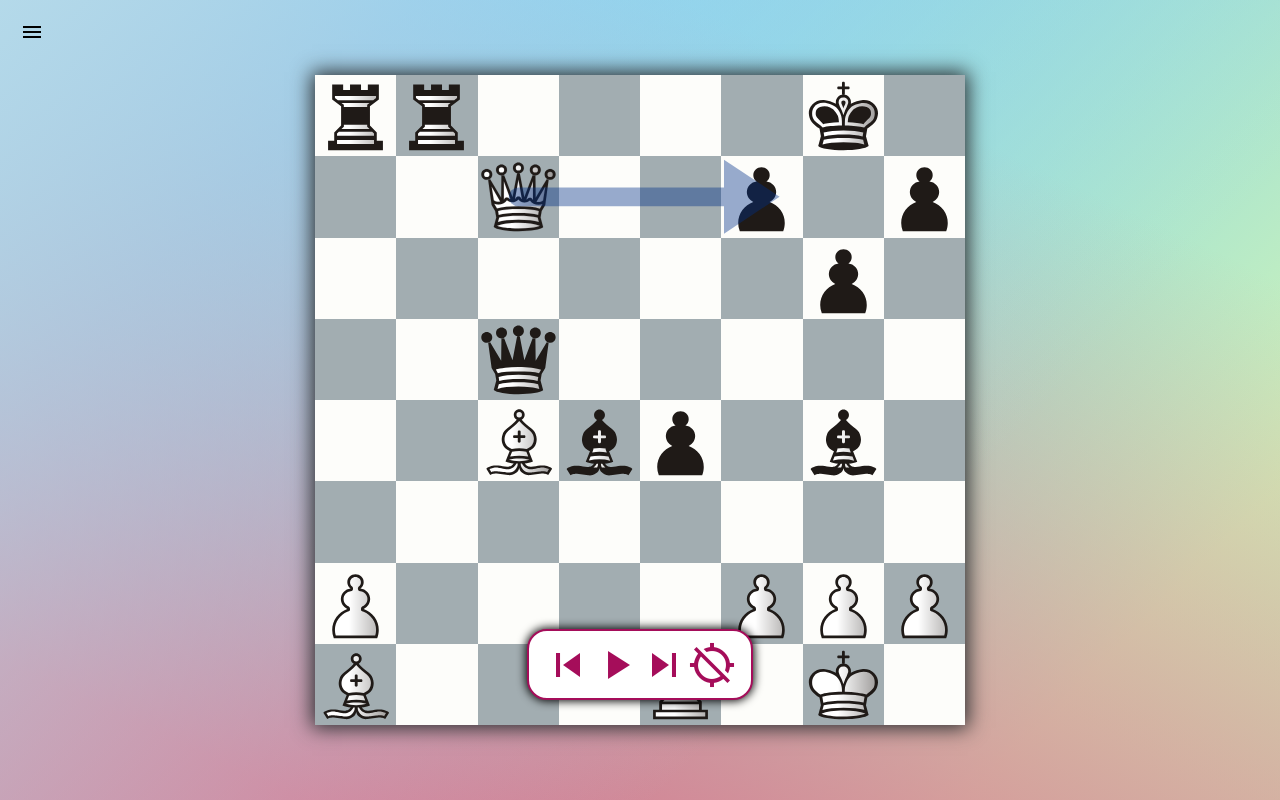
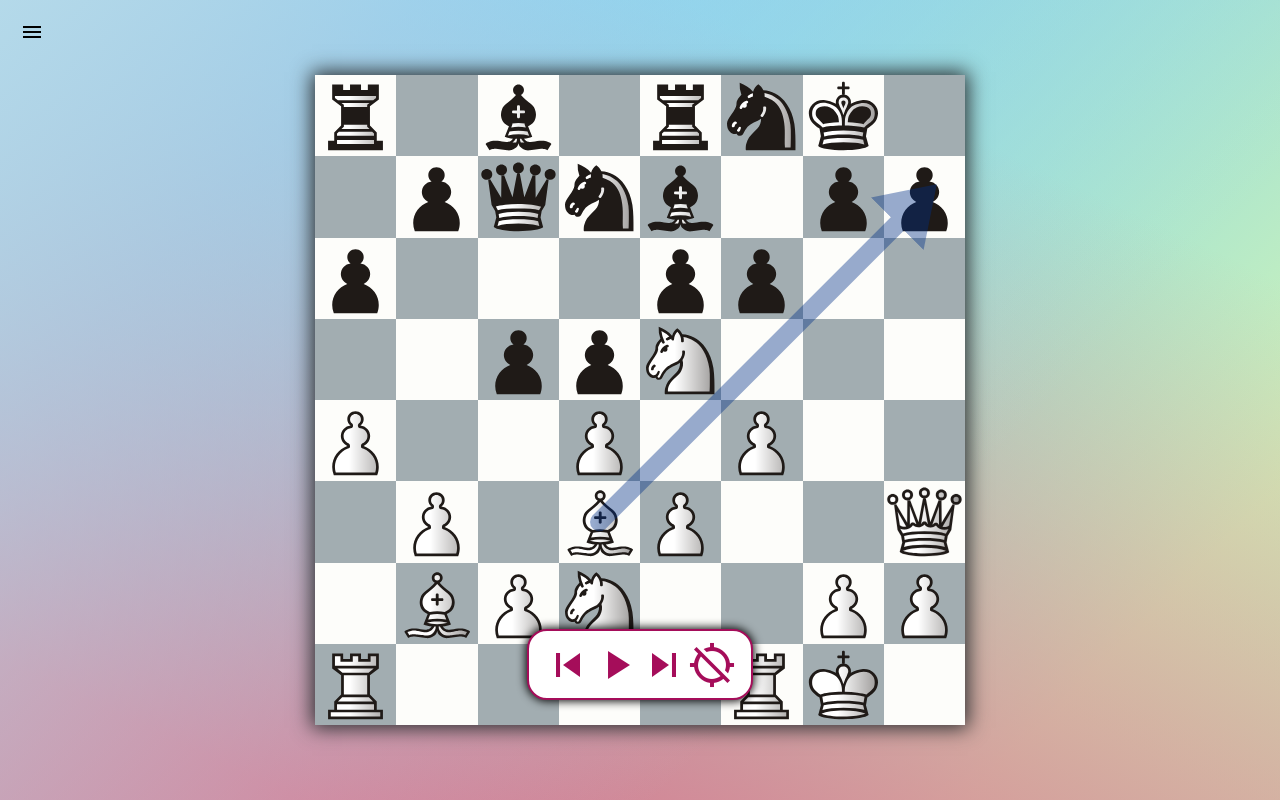
Before and after one commit to ThomasChaf/Chess, a React (Create React App) app: page /chess in a window 1280 px wide. Built offline with nearby package versions, Linux system fonts and the light colour scheme.

Commit message:
be able to compute mate when multiple answers per opponent

```diff
--- a/src/app/Chess/index.tsx
+++ b/src/app/Chess/index.tsx
@@ -11,16 +11,16 @@ export const Chess = () => {
 
   useEffect(() => {
     // https://lichess.org/Q9YxuQC3/white#65
-    const nGame = parse(
-      "1. e3 g6 2. d4 Bg7 3. Nf3 Nf6 4. c4 O-O 5. Nc3 d5 6. cxd5 Nxd5 7. Be2 c5 8. O-O Nc6 9. Re1 cxd4 10. exd4 Nxc3 11. bxc3 e5 12. d5 Na5 13. Ba3 Re8 14. c4 e4 15. Nd4 Qb6 16. c5 Qf6 17. Bb2 Qg5 18. Qa4 Bh3 19. Bf1 b6 20. cxb6 axb6 21. Rab1 Bg4 22. Bc3 Qxd5 23. Rxb6 Rec8 24. Ba1 Nc4 25. Qb5 Nxb6 26. Qxb6 Rab8 27. Qa7 Ra8 28. Qb6 Rcb8 29. Qc7 Bxd4 30. Bc4 Qc5 31. Qxf7+ Kh8 32. Qf6+ Bxf6 33. Bxf6# 1-0"
-    );
-    nGame.moveForwardTo(30.5);
+    // const nGame = parse(
+    //   "1. e3 g6 2. d4 Bg7 3. Nf3 Nf6 4. c4 O-O 5. Nc3 d5 6. cxd5 Nxd5 7. Be2 c5 8. O-O Nc6 9. Re1 cxd4 10. exd4 Nxc3 11. bxc3 e5 12. d5 Na5 13. Ba3 Re8 14. c4 e4 15. Nd4 Qb6 16. c5 Qf6 17. Bb2 Qg5 18. Qa4 Bh3 19. Bf1 b6 20. cxb6 axb6 21. Rab1 Bg4 22. Bc3 Qxd5 23. Rxb6 Rec8 24. Ba1 Nc4 25. Qb5 Nxb6 26. Qxb6 Rab8 27. Qa7 Ra8 28. Qb6 Rcb8 29. Qc7 Bxd4 30. Bc4 Qc5 31. Qxf7+ Kh8 32. Qf6+ Bxf6 33. Bxf6# 1-0"
+    // );
+    // nGame.moveForwardTo(30.5);
 
     // https://lichess.org/JpcwilNZ/white#27 - 13.5
-    // const nGame = parse(
-    //   "1. d4 Nf6 2. Nf3 c5 3. e3 e6 4. Bd3 d5 5. b3 Nbd7 6. Bb2 Be7 7. Nbd2 O-O 8. O-O Re8 9. Ne5 Nf8 10. f4 a6 11. a4 Qc7 12. Qf3 N6d7 13. Qh3 f6 14. Bxh7+ Nxh7 15. Qxe6+ Kh8 16. Nf7+ Kg8 17. Nh6+ Kh8 18. Qg8+ Rxg8 19. Nf7# 1-0"
-    // );
-    // nGame.moveForwardTo(13.5);
+    const nGame = parse(
+      "1. d4 Nf6 2. Nf3 c5 3. e3 e6 4. Bd3 d5 5. b3 Nbd7 6. Bb2 Be7 7. Nbd2 O-O 8. O-O Re8 9. Ne5 Nf8 10. f4 a6 11. a4 Qc7 12. Qf3 N6d7 13. Qh3 f6 14. Bxh7+ Nxh7 15. Qxe6+ Kh8 16. Nf7+ Kg8 17. Nh6+ Kh8 18. Qg8+ Rxg8 19. Nf7# 1-0"
+    );
+    nGame.moveForwardTo(13.5);
 
     nGame.autoplay = false;
     nGame.interval = 800;
--- a/src/app/Chess/view/useAnalyse/analyst.ts
+++ b/src/app/Chess/view/useAnalyse/analyst.ts
@@ -4,7 +4,17 @@ import { opponentColor } from "core/chess/utils";
 import { Position } from "./position";
 import { REPORT_TYPE } from "./report";
 
-const computePositions = (initialBoard: Board, color: PieceColor, path?: Position[]): Position[] => {
+const positionsContainer: { [k: string]: Position } = {};
+
+const createPosition = (board: Board, play: Play, parentId?: string) => {
+  const position = new Position(board, play, parentId);
+  positionsContainer[position.id] = position;
+  return position;
+};
+
+const getPosition = (id: string) => positionsContainer[id];
+
+const computePositions = (initialBoard: Board, color: PieceColor, parentId?: string): Position[] => {
   const newPositions: Position[] = [];
   const pieces = initialBoard.getPieces({ color });
 
@@ -13,7 +23,7 @@ const computePositions = (initialBoard: Board, color: PieceColor, path?: Positio
     for (let destination of destinations) {
       const board = Board.copy(initialBoard);
       const play = board.applyMove({ from: piece.position, to: destination });
-      const position = new Position(board, play, path);
+      const position = createPosition(board, play, parentId);
       position.computePreAnalyse(color);
       if (position.report.is(REPORT_TYPE.forbidden)) continue;
 
@@ -24,12 +34,24 @@ const computePositions = (initialBoard: Board, color: PieceColor, path?: Positio
   return newPositions;
 };
 
-const computeMyPositions = (initialBoard: Board, color: PieceColor, path?: Position[]): Position[] => {
-  const positions = computePositions(initialBoard, color, path);
+const computeMyPositions = (opponentBoard: Board, color: PieceColor, opponentPositionId?: string): Position[] => {
+  const parentBoards: Board[] = [];
+  let parentId = opponentPositionId;
+
+  while (parentId) {
+    const opponentPosition = getPosition(parentId);
+    const myParentPosition = getPosition(opponentPosition.parentId!);
+    parentBoards.push(myParentPosition.board);
+    parentId = myParentPosition.parentId;
+  }
+
+  const positions = computePositions(opponentBoard, color, opponentPositionId).filter(({ board }) => {
+    return !parentBoards.some((parentBoard) => parentBoard.equal(board));
+  });
 
   for (let position of positions) {
     if (position.report.is(REPORT_TYPE.check)) {
-      position.opponentPositions = computePositions(position.board, opponentColor(color), path);
+      position.opponentPositions = computePositions(position.board, opponentColor(color), position.id);
       position.computePostAnalyse();
     }
   }
@@ -39,21 +61,34 @@ const computeMyPositions = (initialBoard: Board, color: PieceColor, path?: Posit
 
 const simulatePosition = (position: Position, color: PieceColor, i: number): Position[] => {
   if (!position.report.postAnalysed()) {
-    position.opponentPositions = computePositions(position.board, opponentColor(color), position.path);
+    position.opponentPositions = computePositions(position.board, opponentColor(color));
   }
 
-  // if (i === 2) {
-  //   console.log("===== ICI");
+  const initial: Position[] = [];
+  return position.opponentPositions.reduce(
+    (acc, opponentPosition) => [...acc, ...computeMyPositions(opponentPosition.board, color, opponentPosition.id)],
+    initial
+  );
+};
 
-  //   console.log(position.opponentPositions);
-  // }
-  // TODO gérer quand le joueur adverse peut faire pleins de coups
-  // En fait il me faut compute chacune des positions pour toutes ses positions
-  if (position.opponentPositions.length !== 1) return [];
+const managePosition = (initialPosition: Position) => {
+  const matePlays: Play[] = [initialPosition.lastPlay];
 
-  const opponentPosition = position.opponentPositions[0];
+  let position = initialPosition;
+  while (position.parentId && position.report.is(REPORT_TYPE.checkMate)) {
+    const opponentParentPosition = getPosition(position.parentId);
+    opponentParentPosition.report.setType(REPORT_TYPE.opponentWillMate, position.report.description);
 
-  return computeMyPositions(opponentPosition.board, color, [...position.path, position]);
+    const myParentPosition = getPosition(opponentParentPosition.parentId!);
+    myParentPosition.recomputePostAnalyse();
+
+    matePlays.unshift(opponentParentPosition.lastPlay);
+    matePlays.unshift(myParentPosition.lastPlay);
+
+    position = myParentPosition;
+  }
+
+  return position.report.is(REPORT_TYPE.checkMate) ? matePlays : null;
 };
 
 export const find = (board: Board, lastPlay: Play): Play[] => {
@@ -62,27 +97,15 @@ export const find = (board: Board, lastPlay: Play): Play[] => {
   let positions = computeMyPositions(board, color);
 
   let i = 0;
-  while (positions.length && i < 5) {
+  while (positions.length && i < 50) {
     positions.sort((m1, m2) => m1.compare(m2));
 
     const position = positions.shift() as Position;
-    position.display();
-    if (position.report.is(REPORT_TYPE.checkMate)) {
-      console.log("============= FINAL RESULT: =============");
-      position.display();
-      console.log("=========================================");
-      const results: Play[] = [];
+    // position.display();
+    const nextPositions = simulatePosition(position, color, i);
 
-      position.path.forEach(({ lastPlay, opponentPositions }) => {
-        results.push(lastPlay);
-        results.push(opponentPositions[0].lastPlay);
-      });
-      results.push(position.lastPlay);
-
-      return results;
-    }
-
-    const nextPositions = simulatePosition(position, color, i);
+    const matePlays = managePosition(position);
+    if (matePlays) return matePlays;
 
     positions = [...positions, ...nextPositions];
     i += 1;
--- a/src/app/Chess/view/useAnalyse/position.ts
+++ b/src/app/Chess/view/useAnalyse/position.ts
@@ -10,15 +10,15 @@ export class Position {
   id: string;
   lastPlay: Play;
   opponentPositions: Position[] = [];
-  path: Position[];
+  parentId?: string;
   report: Report;
 
-  constructor(board: Board, lastPlay: Play, path: Position[] = []) {
+  constructor(board: Board, lastPlay: Play, parentId?: string) {
     this.report = new Report();
     this.board = board;
     this.id = _.uniqueId();
     this.lastPlay = lastPlay;
-    this.path = path;
+    this.parentId = parentId;
   }
 
   // if position is better than current return 1 otherwise -1
@@ -51,12 +51,21 @@ export class Position {
     }
   }
 
+  public recomputePostAnalyse() {
+    if (this.opponentPositions.every((position) => position.report.is(REPORT_TYPE.opponentWillMate))) {
+      const checkIn = Math.max(...this.opponentPositions.map((position) => position.report.description.checkIn!));
+      this.report.setType(REPORT_TYPE.checkMate, { checkIn });
+      return;
+    }
+  }
+
   public display() {
-    console.log("DISPLAY MOVE: ============", this.report.toString());
+    console.log("============ DISPLAY POSITION:", this.report.toString());
+    console.log("from:", this.parentId);
     this.board.display();
-    displayPlay(this.lastPlay, "MY");
+    displayPlay(this.lastPlay, `${this.id} MY`);
     this.opponentPositions.forEach((x) => {
-      displayPlay(x.lastPlay, "O:");
+      displayPlay(x.lastPlay, `${x.id} O:`);
     });
   }
 }
--- a/src/app/Chess/view/useAnalyse/report.ts
+++ b/src/app/Chess/view/useAnalyse/report.ts
@@ -6,7 +6,8 @@ export enum REPORT_TYPE {
   check = "check",
   checkMate = "checkMate",
   undefined = "undefined",
-  forbidden = "forbidden"
+  forbidden = "forbidden",
+  opponentWillMate = "opponentWillMate"
 }
 
 export class Report {
--- a/src/core/chess/board.ts
+++ b/src/core/chess/board.ts
@@ -260,4 +260,15 @@ export class Board {
       console.log(`${row} ${rowText}\n`);
     }
   };
+
+  public equal = (board: Board) => {
+    if (this.pieces.length !== board.pieces.length) return false;
+
+    const comparisonContainer: { [k: string]: string } = {};
+    this.pieces.forEach(({ col, row, color, type }) => {
+      comparisonContainer[`${row}${col}`] = `${color}${type}`;
+    });
+
+    return board.pieces.every(({ col, row, color, type }) => comparisonContainer[`${row}${col}`] == `${color}${type}`);
+  };
 }
```
